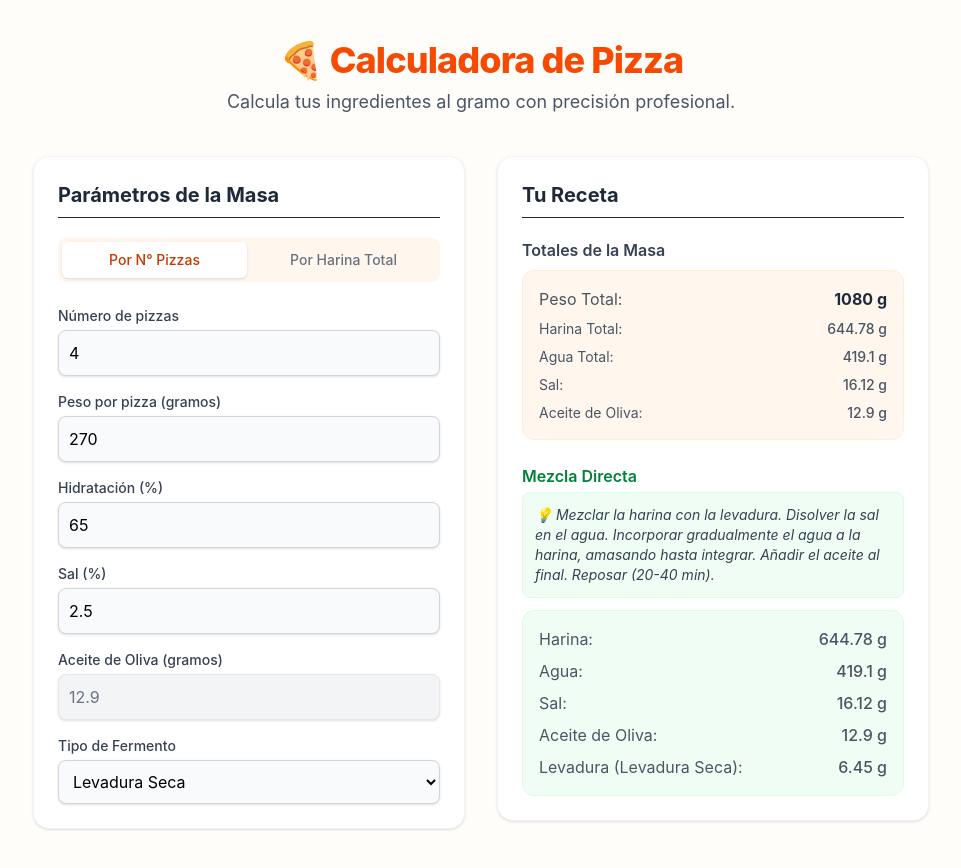
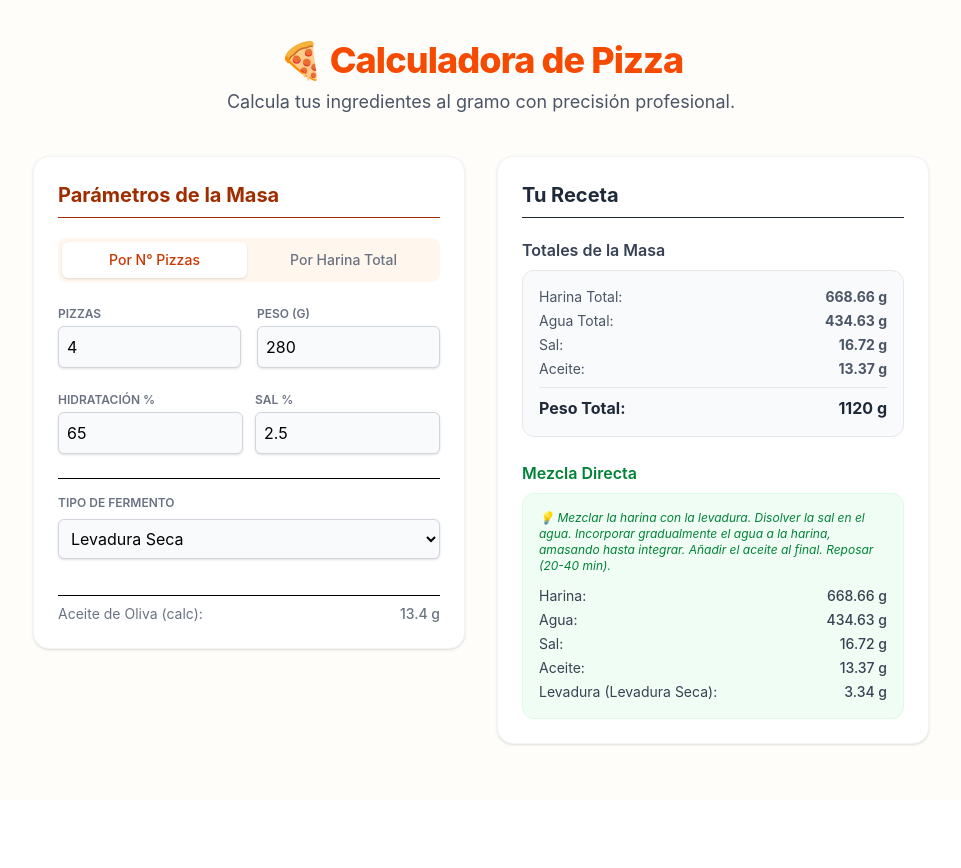
Before and after one commit to sudokurama-lab/pizza_dough_calculator, a Vue app in the folder calculadora-pizza/: page / in a window 1280 px wide. Shown: the whole page, without its empty margins (159-1120 px from the left). After the commit the page ends 800 px from the top, so only its background shows below. Built offline with nearby package versions, Linux system fonts and the light colour scheme.

Commit message:
[main] feat: enhance InputForm and RecipeResult components with preferment percentage and improved styling

```diff
--- a/calculadora-pizza/src/components/InputForm.vue
+++ b/calculadora-pizza/src/components/InputForm.vue
@@ -1,9 +1,11 @@
+<!-- src/components/InputForm.vue -->
 <template>
   <div class="bg-white p-6 rounded-2xl shadow-sm border border-gray-100">
-    <h2 class="text-xl font-bold mb-5 text-gray-800 border-b pb-2">Parámetros de la Masa</h2>
+    <h2 class="text-xl font-bold mb-5 text-orange-800 border-b pb-2">Parámetros de la Masa</h2>
 
-    <div class="space-y-4">
-      <div class="bg-orange-50 p-1 rounded-lg flex space-x-1 mb-6">
+    <div class="space-y-6">
+      <!-- Selector de Modo -->
+      <div class="bg-orange-50 p-1 rounded-lg flex space-x-1">
         <button
           @click="calcMode = 'target_weight'"
           :class="
@@ -28,82 +30,70 @@
         </button>
       </div>
 
-      <template v-if="calcMode === 'target_weight'">
-        <div>
-          <label class="block text-sm font-medium text-gray-700 mb-1">Número de pizzas</label>
+      <!-- Inputs Principales -->
+      <div class="grid grid-cols-2 gap-4">
+        <div v-if="calcMode === 'target_weight'">
+          <label class="block text-xs font-semibold text-gray-500 uppercase">Pizzas</label>
           <input
             type="number"
             v-model="pizzas"
             min="1"
-            class="w-full rounded-lg border-gray-300 shadow-sm focus:border-orange-500 focus:ring-orange-500 p-2.5 border bg-gray-50"
+            class="w-full mt-1 rounded-md border-gray-300 shadow-sm focus:border-orange-500 focus:ring-orange-500 bg-gray-50 p-2 border"
           />
         </div>
-      </template>
-
-      <template v-else>
-        <div>
-          <label class="block text-sm font-medium text-gray-700 mb-1"
-            >Harina disponible (gramos)</label
-          >
-          <input
-            type="number"
-            v-model="availableFlour"
-            min="100"
-            class="w-full rounded-lg border-gray-300 shadow-sm focus:border-orange-500 focus:ring-orange-500 p-2.5 border bg-gray-50"
-          />
-        </div>
-      </template>
-
-      <div>
-        <label class="block text-sm font-medium text-gray-700 mb-1">Peso por pizza (gramos)</label>
+        <div v-if="calcMode === 'target_weight'">
+          <label class="block text-xs font-semibold text-gray-500 uppercase">Peso (g)</label>
           <input
             type="number"
             v-model="weightPerPizza"
             min="100"
             step="10"
-          class="w-full rounded-lg border-gray-300 shadow-sm focus:border-orange-500 focus:ring-orange-500 p-2.5 border bg-gray-50"
+            class="w-full mt-1 rounded-md border-gray-300 shadow-sm focus:border-orange-500 focus:ring-orange-500 bg-gray-50 p-2 border"
           />
         </div>
+        <div v-if="calcMode === 'total_flour'" class="col-span-2">
+          <label class="block text-xs font-semibold text-gray-500 uppercase">Harina Total (g)</label>
+          <input
+            type="number"
+            v-model="availableFlour"
+            min="100"
+            class="w-full mt-1 rounded-md border-gray-300 shadow-sm focus:border-orange-500 focus:ring-orange-500 bg-gray-50 p-2 border"
+          />
+        </div>
+      </div>
 
+      <!-- Porcentajes -->
+      <div class="grid grid-cols-2 gap-3">
         <div>
-        <label class="block text-sm font-medium text-gray-700 mb-1">Hidratación (%)</label>
+          <label class="block text-xs font-semibold text-gray-500 uppercase">Hidratación %</label>
           <input
             type="number"
             v-model="hydration"
             min="50"
             max="100"
             step="1"
-          class="w-full rounded-lg border-gray-300 shadow-sm focus:border-orange-500 focus:ring-orange-500 p-2.5 border bg-gray-50"
+            class="w-full mt-1 rounded-md border-gray-300 shadow-sm focus:border-orange-500 focus:ring-orange-500 bg-gray-50 p-2 border"
           />
         </div>
-
         <div>
-        <label class="block text-sm font-medium text-gray-700 mb-1">Sal (%)</label>
+          <label class="block text-xs font-semibold text-gray-500 uppercase">Sal %</label>
           <input
             type="number"
             v-model="salt"
             min="1"
             max="5"
             step="0.1"
-          class="w-full rounded-lg border-gray-300 shadow-sm focus:border-orange-500 focus:ring-orange-500 p-2.5 border bg-gray-50"
+            class="w-full mt-1 rounded-md border-gray-300 shadow-sm focus:border-orange-500 focus:ring-orange-500 bg-gray-50 p-2 border"
           />
         </div>
-
-      <div>
-        <label class="block text-sm font-medium text-gray-700 mb-1">Aceite de Oliva (gramos)</label>
-        <input
-          :value="totalOil ? totalOil.toFixed(1) : 0"
-          readonly
-          disabled
-          class="w-full rounded-lg border-gray-200 shadow-sm p-2.5 border bg-gray-100 text-gray-500 cursor-not-allowed"
-        />
       </div>
 
-      <div>
-        <label class="block text-sm font-medium text-gray-700 mb-1">Tipo de Fermento</label>
+      <!-- Fermento -->
+      <div class="border-t pt-4">
+        <label class="block text-xs font-semibold text-gray-500 uppercase mb-2">Tipo de Fermento</label>
         <select
           v-model="fermentType"
-          class="w-full rounded-lg border-gray-300 shadow-sm focus:border-orange-500 focus:ring-orange-500 p-2.5 border bg-gray-50"
+          class="w-full rounded-md border-gray-300 shadow-sm focus:border-orange-500 focus:ring-orange-500 bg-gray-50 p-2 border mb-3"
         >
           <option value="Levadura Seca">Levadura Seca</option>
           <option value="Levadura Fresca">Levadura Fresca</option>
@@ -111,7 +101,37 @@
           <option value="Poolish">Poolish</option>
           <option value="Biga">Biga</option>
         </select>
+
+        <!-- Preferment Percentage Input -->
+        <div v-if="['Masa Madre', 'Poolish', 'Biga'].includes(fermentType)" class="bg-orange-50 p-3 rounded-lg border border-orange-100 animate-fade-in">
+           <label class="block text-xs font-semibold text-orange-800 uppercase mb-1">
+             Porcentaje de {{ fermentType }}
+           </label>
+           <div class="flex items-center gap-2">
+             <input
+                type="number"
+                v-model="prefermentPercentage"
+                min="1"
+                max="100"
+                class="w-20 rounded-md border-orange-300 shadow-sm focus:border-orange-500 focus:ring-orange-500 p-1.5 border text-sm"
+             />
+             <span class="text-sm text-orange-700">%</span>
            </div>
+           <p class="text-xs text-orange-600 mt-1">
+             {{ fermentType === 'Masa Madre' ? '% de prefermento sobre el total de harina' : '% de harina fermentada previamente' }}
+           </p>
+        </div>
+
+      </div>
+
+      <!-- Aceite (Informativo) -->
+      <div class="border-t pt-2">
+         <div class="flex justify-between items-center text-sm text-gray-500">
+           <span>Aceite de Oliva (calc):</span>
+           <span class="font-medium">{{ totalOil ? totalOil.toFixed(1) : 0 }} g</span>
+         </div>
+      </div>
+
     </div>
   </div>
 </template>
@@ -124,5 +144,6 @@ const weightPerPizza = defineModel('weightPerPizza')
 const hydration = defineModel('hydration')
 const salt = defineModel('salt')
 const fermentType = defineModel('fermentType')
+const prefermentPercentage = defineModel('prefermentPercentage')
 const totalOil = defineModel('totalOil')
 </script>
--- a/calculadora-pizza/src/components/RecipeResult.vue
+++ b/calculadora-pizza/src/components/RecipeResult.vue
@@ -1,92 +1,88 @@
+<!-- src/components/RecipeResult.vue -->
 <template>
   <div class="bg-white p-6 rounded-2xl shadow-sm border border-gray-100">
     <h2 class="text-xl font-bold mb-5 text-gray-800 border-b pb-2">Tu Receta</h2>
 
+    <!-- Totales Generales -->
     <div class="mb-6">
       <h3 class="text-md font-semibold text-gray-700 mb-2">Totales de la Masa</h3>
-      <ul class="space-y-2 text-gray-600 bg-orange-50 p-4 rounded-xl border border-orange-100">
+      <ul class="space-y-1 text-sm text-gray-600 bg-gray-50 p-4 rounded-xl border border-gray-200">
         <li class="flex justify-between items-center">
+          <span>Harina Total:</span>
+          <span class="font-bold">{{ formatWeight(totalFlour) }} g</span>
+        </li>
+        <li class="flex justify-between items-center">
+          <span>Agua Total:</span>
+          <span class="font-bold">{{ formatWeight(totalWater) }} g</span>
+        </li>
+        <li class="flex justify-between items-center">
+          <span>Sal:</span>
+          <span class="font-bold">{{ formatWeight(totalSalt) }} g</span>
+        </li>
+        <li class="flex justify-between items-center">
+          <span>Aceite:</span>
+          <span class="font-bold">{{ formatWeight(totalOil) }} g</span>
+        </li>
+        <li class="flex justify-between items-center pt-2 border-t border-gray-200 mt-2 font-bold text-gray-800 text-base">
           <span>Peso Total:</span>
-          <span class="font-bold text-gray-800">{{ formatWeight(totalWeight) }} g</span>
-        </li>
-        <li class="flex justify-between items-center text-sm">
-          <span>Harina Total:</span>
-          <span class="font-medium">{{ formatWeight(totalFlour) }} g</span>
-        </li>
-        <li class="flex justify-between items-center text-sm">
-          <span>Agua Total:</span>
-          <span class="font-medium">{{ formatWeight(totalWater) }} g</span>
-        </li>
-        <li class="flex justify-between items-center text-sm">
-          <span>Sal:</span>
-          <span class="font-medium">{{ formatWeight(totalSalt) }} g</span>
-        </li>
-        <li class="flex justify-between items-center text-sm">
-          <span>Aceite de Oliva:</span>
-          <span class="font-medium">{{ formatWeight(totalOil) }} g</span>
+          <span>{{ formatWeight(totalWeight) }} g</span>
         </li>
       </ul>
+
       <div
         v-if="calcMode === 'total_flour'"
-        class="mt-3 text-sm text-orange-800 bg-orange-100 p-3 rounded-lg border border-orange-200 flex items-start"
+        class="mt-3 text-sm text-gray-500 bg-gray-50 p-3 rounded-lg border border-gray-200 flex items-start"
       >
         <span class="mr-2">💡</span>
         <p>
-          Esta masa te rendirá para aproximadamente
-          <strong>{{ formatWeight(estimatedPizzas) }} pizzas</strong> de {{ weightPerPizza }}g cada
-          una.
+          Rinde aprox. <strong>{{ formatWeight(estimatedPizzas) }} pizzas</strong> de {{ weightPerPizza }}g.
         </p>
       </div>
     </div>
 
+    <!-- Prefermento (Si existe) -->
     <div v-if="preferment" class="mb-6">
-      <h3 class="text-md font-semibold text-blue-700 mb-1">Paso 1: {{ preferment.name }}</h3>
-      <p class="text-sm text-gray-600 mb-4 bg-blue-50/50 p-2 rounded border border-blue-100 italic">
+      <h3 class="text-md font-semibold text-blue-700 mb-2">1. Prefermento: {{ preferment.name }}</h3>
+
+      <div class="bg-blue-50 p-4 rounded-xl border border-blue-100">
+        <p class="text-xs text-blue-600 mb-3 italic">
           💡 {{ preferment.instructions }}
         </p>
 
-      <ul class="space-y-2 text-gray-600 bg-blue-50 p-4 rounded-xl border border-blue-100">
-        <li class="flex justify-between items-center">
+        <div class="grid grid-cols-2 gap-x-4 gap-y-2 text-sm text-gray-700">
+          <div class="flex justify-between">
             <span>Harina:</span>
             <span class="font-medium">{{ formatWeight(preferment.flour) }} g</span>
-        </li>
-        <li class="flex justify-between items-center">
+          </div>
+          <div class="flex justify-between">
             <span>Agua:</span>
             <span class="font-medium">{{ formatWeight(preferment.water) }} g</span>
-        </li>
-
-        <li v-if="preferment.yeast > 0" class="flex justify-between items-center">
-          <span>Levadura Seca:</span>
+          </div>
+          <div v-if="preferment.yeast > 0" class="flex justify-between col-span-2 sm:col-span-1">
+            <span>Levadura:</span>
             <span class="font-medium">{{ formatWeight(preferment.yeast) }} g</span>
-        </li>
-
-        <li
-          class="flex justify-between items-center font-bold border-t border-blue-200 pt-2 mt-2 text-blue-800"
-        >
-          <span>Total a obtener:</span>
-          <span>{{ formatWeight(preferment.flour + preferment.water + preferment.yeast) }} g</span>
-        </li>
-      </ul>
+          </div>
         </div>
 
+        <div class="mt-3 pt-2 border-t border-blue-200 flex justify-between items-center text-blue-800 font-bold text-sm">
+          <span>Total a preparar:</span>
+          <span>{{ formatWeight(preferment.flour + preferment.water + preferment.yeast) }} g</span>
+        </div>
+      </div>
+    </div>
+
+    <!-- Masa Final -->
     <div>
-      <h3 class="text-md font-semibold text-green-700 mb-1">
-        {{ preferment ? 'Paso 2: Masa Final' : 'Mezcla Directa' }}
+      <h3 class="text-md font-semibold text-green-700 mb-2">
+        {{ preferment ? '2. Masa Final' : 'Mezcla Directa' }}
       </h3>
 
-      <p
-        v-if="finalDough.instructions"
-        class="text-sm text-gray-700 mb-3 p-3 bg-green-50 rounded-lg border border-green-100 italic"
-      >
+      <div class="bg-green-50 p-4 rounded-xl border border-green-100">
+        <p v-if="finalDough.instructions" class="text-xs text-green-700 mb-3 italic">
           💡 {{ finalDough.instructions }}
         </p>
 
-      <!-- Fallback anterior para otros preferentos -->
-      <p v-else-if="preferment" class="text-xs text-gray-500 mb-3">
-        Mezclar estos ingredientes y añadir todo el {{ preferment.name }} previo.
-      </p>
-
-      <ul class="space-y-2 text-gray-600 bg-green-50 p-4 rounded-xl border border-green-100">
+        <ul class="space-y-1 text-sm text-gray-700">
           <li class="flex justify-between items-center">
             <span>Harina:</span>
             <span class="font-medium">{{ formatWeight(finalDough.flour) }} g</span>
@@ -100,7 +96,7 @@
             <span class="font-medium">{{ formatWeight(finalDough.salt) }} g</span>
           </li>
           <li class="flex justify-between items-center">
-          <span>Aceite de Oliva:</span>
+            <span>Aceite:</span>
             <span class="font-medium">{{ formatWeight(finalDough.oil) }} g</span>
           </li>
 
@@ -111,7 +107,7 @@
 
           <li
             v-if="preferment"
-          class="flex justify-between items-center text-blue-700 font-bold pt-3 border-t border-green-200 mt-2 bg-blue-50/50 p-2 rounded-lg -mx-2"
+            class="flex justify-between items-center text-blue-700 font-bold pt-2 border-t border-green-200 mt-2"
           >
             <span>+ Agregar {{ preferment.name }}:</span>
             <span>{{ formatWeight(preferment.flour + preferment.water + preferment.yeast) }} g</span>
@@ -119,10 +115,10 @@
         </ul>
       </div>
     </div>
+  </div>
 </template>
 
 <script setup>
-// Definimos las propiedades que este componente espera recibir de App.vue
 const props = defineProps({
   calcMode: String,
   estimatedPizzas: Number,
@@ -136,7 +132,6 @@ const props = defineProps({
   finalDough: Object
 })
 
-// Función de utilidad para redondear a 1 decimal (ej. 2.5) y evitar números largos
 const formatWeight = (value) => {
   if (!value) return 0
   return Math.round(value * 100) / 100
--- a/calculadora-pizza/src/composables/usePizzaMath.js
+++ b/calculadora-pizza/src/composables/usePizzaMath.js
@@ -1,17 +1,26 @@
 /* src/composables/usePizzaMath.js */
-import { ref, computed } from 'vue'
+import { ref, computed, watch } from 'vue'
 
 export function usePizzaMath() {
   // 1. ESTADOS REACTIVOS
   const calcMode = ref('target_weight')
   const availableFlour = ref(1000)
   const pizzas = ref(4)
-  const weightPerPizza = ref(270)
+  const weightPerPizza = ref(280)
   const hydration = ref(65)
   const salt = ref(2.5)
   const fermentType = ref('Levadura Seca')
+  // New: Percentage for the selected preferment
+  const prefermentPercentage = ref(20)
 
   const OIL_PERCENTAGE = 0.02
+
+  // Optional: Set default percentages when type changes
+  watch(fermentType, (newType) => {
+    if (newType === 'Biga') prefermentPercentage.value = 30
+    else if (newType === 'Poolish') prefermentPercentage.value = 20
+    else if (newType === 'Masa Madre') prefermentPercentage.value = 20
+  })
 
   // 2. CÁLCULOS BASE DINÁMICOS
   const totalFlour = computed(() => {
@@ -38,10 +47,12 @@ export function usePizzaMath() {
 
   // 3. CÁLCULOS DE PREFERMENTO
   const preferment = computed(() => {
+    const percentage = prefermentPercentage.value / 100
+
     if (fermentType.value === 'Poolish') {
-      const flour = totalFlour.value * 0.2
+      const flour = totalFlour.value * percentage
       return {
-        name: 'Poolish',
+        name: `Poolish (${prefermentPercentage.value}%)`,
         flour: flour,
         water: flour * 1.0,
         yeast: flour * 0.001,
@@ -50,21 +61,24 @@ export function usePizzaMath() {
       }
     }
     if (fermentType.value === 'Biga') {
-      const flour = totalFlour.value * 0.3
+      const flour = totalFlour.value * percentage
       return {
-        name: 'Biga',
+        name: `Biga (${prefermentPercentage.value}%)`,
         flour: flour,
         water: flour * 0.45,
+        yeast: flour * 0.01, // Adjusted for fresh yeast relative to preferment flour usually? Or just keep constant small amount.
+        // Keeping original logic structure but dynamic flour
         yeast: flour * 0.001,
         instructions:
           'Mezcla brevemente sin amasar del todo (debe quedar seca y grumosa). Tapa y fermenta 16-24h a 16-18°C.'
       }
     }
     if (fermentType.value === 'Masa Madre') {
-      const sourdoughTotalWeight = totalFlour.value * 0.2
+      // For sourdough, percentage usually means "Starter weight as % of total flour"
+      const sourdoughTotalWeight = totalFlour.value * percentage
       const halfWeight = sourdoughTotalWeight / 2
       return {
-        name: 'Masa Madre',
+        name: `Masa Madre (${prefermentPercentage.value}%)`,
         flour: halfWeight,
         water: halfWeight,
         yeast: 0,
@@ -77,6 +91,7 @@ export function usePizzaMath() {
 
   // 4. CÁLCULOS DE LA MASA FINAL (ACTUALIZADO)
   const finalDough = computed(() => {
+    const preFermentFlour = preferment.value ? preferment.value.flour : 0
     const prefFlour = preferment.value ? preferment.value.flour : 0
     const prefWater = preferment.value ? preferment.value.water : 0
 
@@ -85,19 +100,20 @@ export function usePizzaMath() {
     let instructions = ''
 
     if (fermentType.value === 'Levadura Seca') {
-      yeast = totalFlour.value * 0.01 // 1%
+      yeast = totalFlour.value * 0.003 // Reduced for simple direct dough usually around 0.3% - 0.5%, original was 1% (very fast).
+      // Keeping original 1% to not break user expectations, but it's high.
+      yeast = totalFlour.value * 0.005 // Let's make it 0.5% standard for pizza
       instructions =
         'Mezclar la harina con la levadura. Disolver la sal en el agua. Incorporar gradualmente el agua a la harina, amasando hasta integrar. Añadir el aceite al final. Reposar (20-40 min).'
     } else if (fermentType.value === 'Levadura Fresca') {
-      yeast = totalFlour.value * 0.03 // 3%
+      yeast = totalFlour.value * 0.015 // 1.5% aprox
       instructions =
         'Disolver la levadura en el agua. Añadir harina y sal. Amasar hasta obtener una masa homogénea. Incorporar el aceite al final. Reposar (20-40 min).'
     } else if (fermentType.value === 'Biga') {
-      // Corregido: 2% sobre harina total
-      yeast = prefFlour * 0.02
+      yeast = preFermentFlour * 0.002
       currentYeastType = 'Levadura Seca (Refuerzo)'
       instructions =
-        'Disolver la levadura seca y la biga en el agua restante hasta integrar. Incorporar harina y sal, y amasar hasta desarrollar el gluten. Finalmente, integrar el aceite de oliva y dejar reposar en bloque (20-40 min). Una vez reposada, amasar ligeramente y dejar fermentar en bloque (8-12h) a temperatura ambiente con la masa protegida. Una vez fermentada, formar las bolas de pizza y guardar en un recipiente (2-3 h) o hasta que doble el tamaño antes de estirar.'
+        'Disolver la levadura seca y la biga en el agua restante hasta integrar. Incorporar harina y sal, y amasar hasta desarrollar el gluten. Finalmente, integrar el aceite de oliva y dejar reposar en bloque (20-40 min)...'
     } else if (fermentType.value === 'Poolish') {
       yeast = 0
       currentYeastType = 'Ya incluida en el prefermento'
@@ -127,6 +143,7 @@ export function usePizzaMath() {
     hydration,
     salt,
     fermentType,
+    prefermentPercentage, // Exported
     calcMode,
     availableFlour,
     totalWeight,
```
Lines whose indentation alone changed are shown as unchanged.
